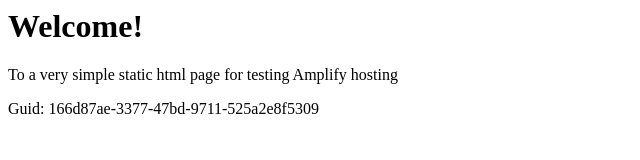
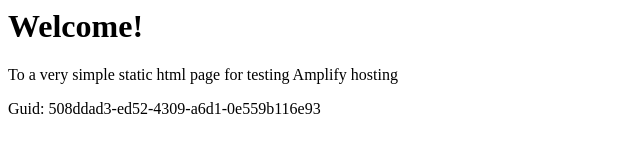
Before and after one commit to aws-aemilia-fra/Github-PR-Commit-Integration-Test-DoNotTouch-GitHubWebhookPushCanaryTest-v1-preprod-eu-central-1, a website: page src/index.html in a window 1280 px wide. Shown: the full height of the page, 0-640 px from the left. Drawn offline with Linux system fonts and the light colour scheme.

Commit message:
commit from integ tests

```diff
--- a/src/index.html
+++ b/src/index.html
@@ -12,6 +12,6 @@
 <body>
     <h1>Welcome!</h1>
     <p>To a very simple static html page for testing Amplify hosting</p>
-    <p>Guid: 166d87ae-3377-47bd-9711-525a2e8f5309</p></body>
+    <p>Guid: 508ddad3-ed52-4309-a6d1-0e559b116e93</p></body>
 
 </html>
```
